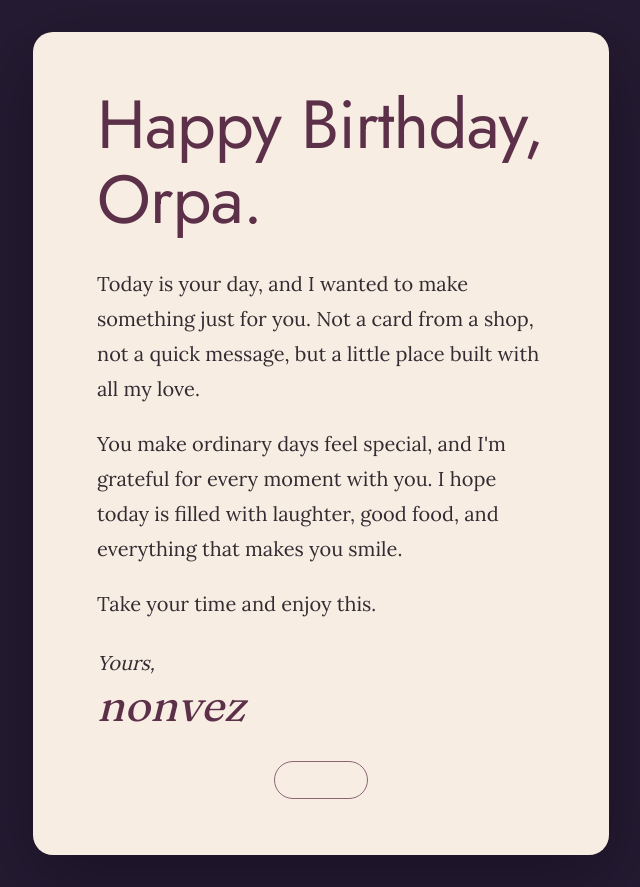
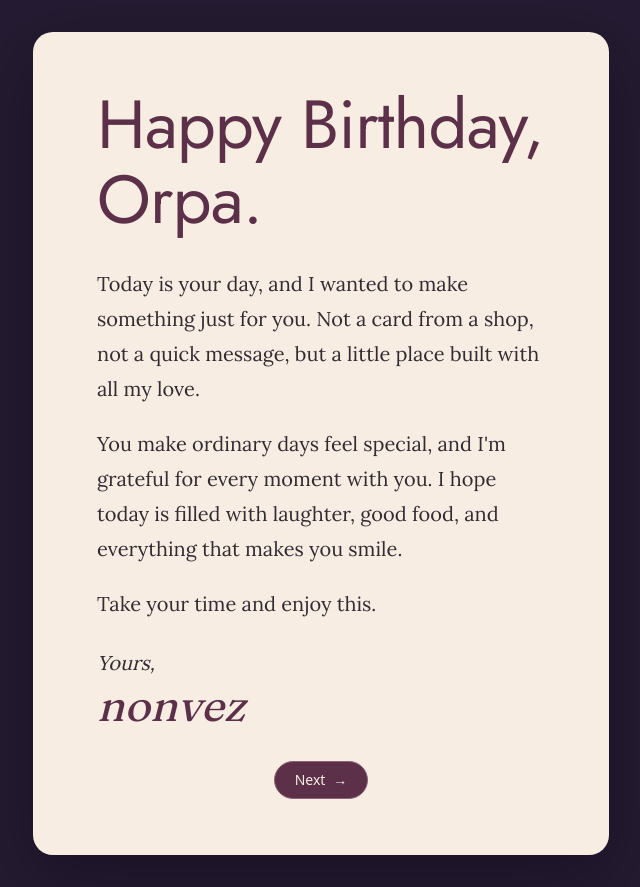
Before and after one commit to dummy3ye/orpabirthday, a Next.js app: page /startingcard in a window 1280 px wide. Shown: the whole page, without its empty margins (319-959 px from the left). Built offline with nearby package versions, Linux system fonts and the light colour scheme.

Commit message:
fix: add bg color to NextButton so text is visible on light cards

```diff
--- a/components/NextButton.tsx
+++ b/components/NextButton.tsx
@@ -26,7 +26,7 @@ export function NextButton({ href }: NextButtonProps) {
   return (
     <Link
       href={href}
-      className="inline-flex items-center gap-2 rounded-full border border-[#8b6577] px-5 py-2 text-sm font-medium text-[#f7ede3] transition hover:-translate-y-0.5 hover:border-[#d8a9b5] hover:shadow-[0_8px_24px_rgba(216,169,181,0.2)] focus-visible:outline-2 focus-visible:outline-offset-4 focus-visible:outline-[#f7d8d5]"
+      className="inline-flex items-center gap-2 rounded-full border border-[#8b6577] bg-[#5b3048] px-5 py-2 text-sm font-medium text-[#f7ede3] transition hover:-translate-y-0.5 hover:bg-[#6d3d58] hover:border-[#d8a9b5] hover:shadow-[0_8px_24px_rgba(216,169,181,0.2)] focus-visible:outline-2 focus-visible:outline-offset-4 focus-visible:outline-[#f7d8d5]"
     >
       Next <span aria-hidden="true">→</span>
     </Link>
```
